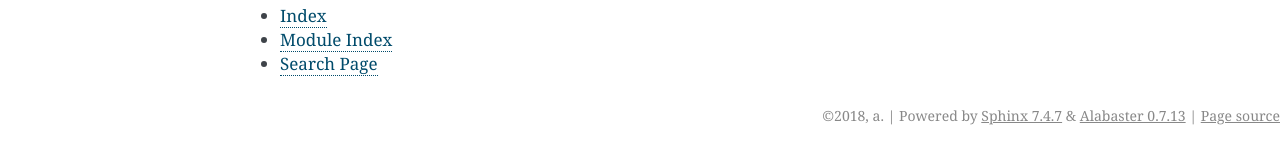
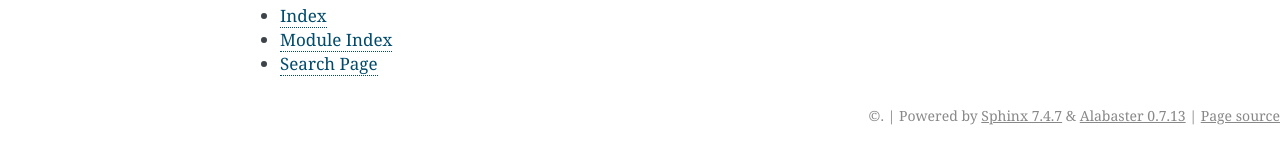
Before and after one commit to timbertinker/python-blueprint, a Sphinx documentation site: the page built from docs/index.rst, in a window 1280 px wide and 900 px high, scrolled down 4183 px. Shown: the part 745-897 px from the top of the window. Built offline with Sphinx 7.4.7, drawn with Linux system fonts in a browser that asks for light colours; pages that are not in the unit, such as notebooks, are missing from menus.

```diff
--- a/docs/conf.py
+++ b/docs/conf.py
@@ -19,8 +19,8 @@ sys.path.insert(0, os.path.abspath('..'))
 
 # -- Project information -----------------------------------------------------
 
-project = 'a'
-copyright = '2018, a'
+project = 'fact'
+copyright = ''
 author = 'a'
 
 # The short X.Y version
```
